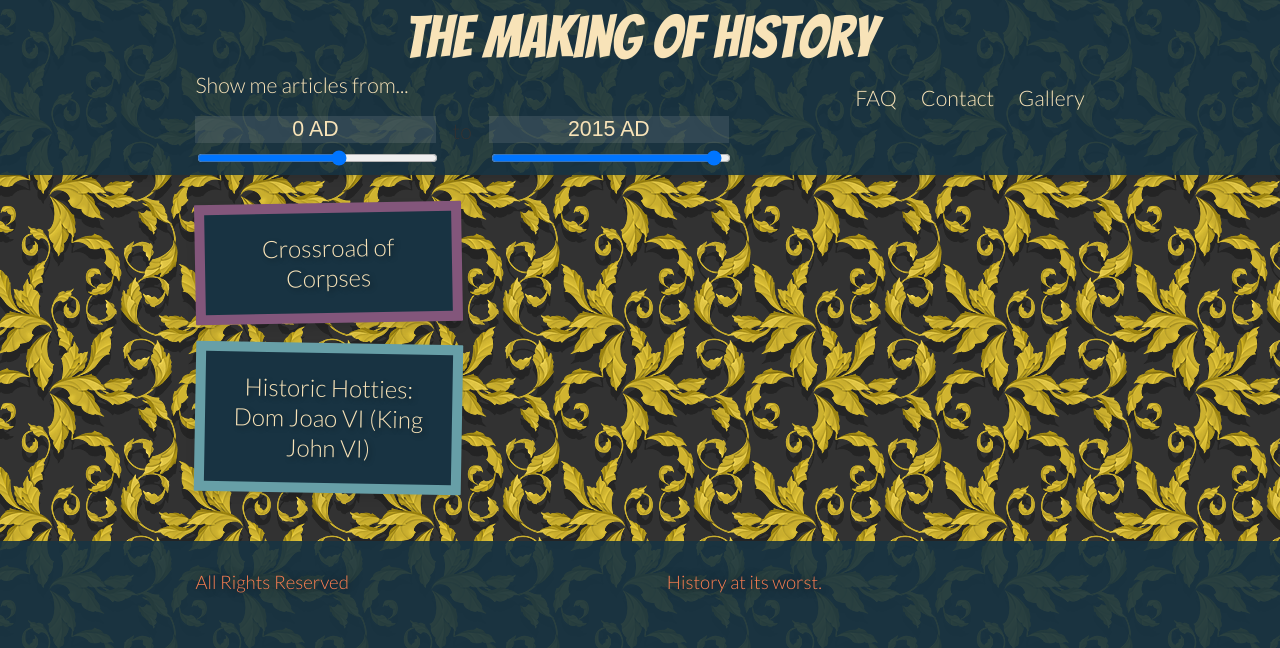
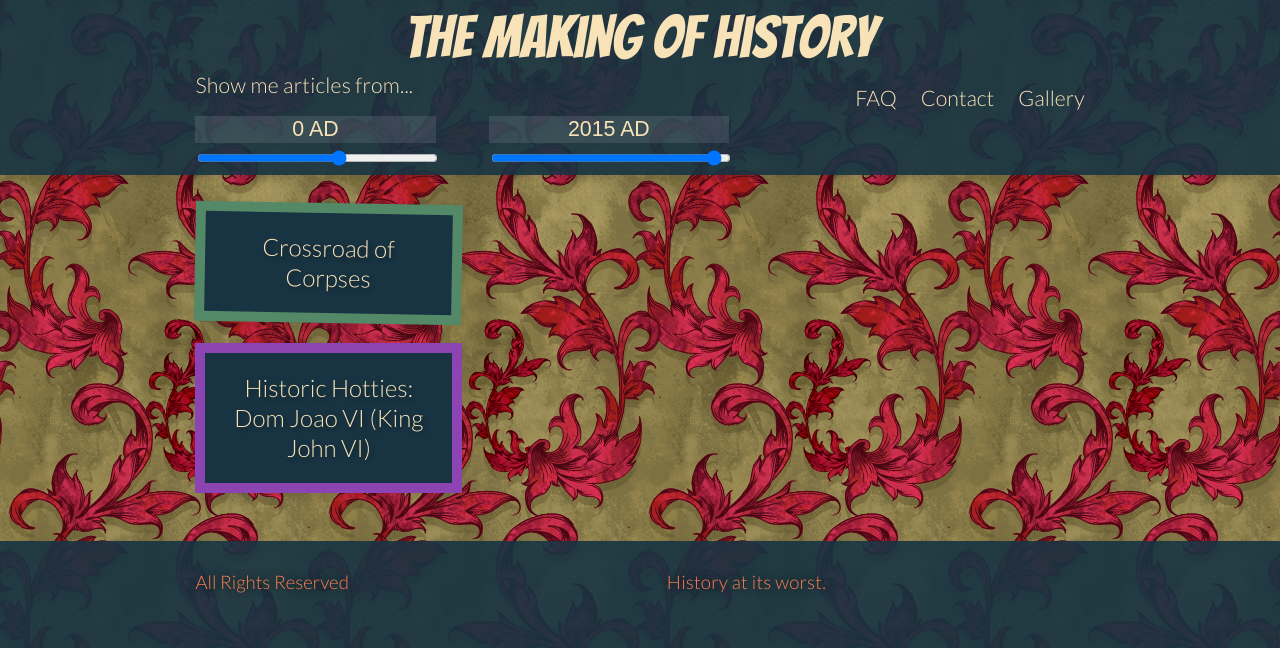
Before and after one commit to benadamstyles/making-of-history, a Jekyll site: the page built from index.html, in a window 1280 px wide. Shown: the part 450-1098 px from the top of the page. Built offline with Jekyll 4.4.1, drawn with Linux system fonts in a browser that asks for light colours; some web fonts are replaced.

Commit message:
Different bg image, small styling fixes (incl letter-spacing)

```diff
--- a/_sass/_base.scss
+++ b/_sass/_base.scss
@@ -24,7 +24,8 @@
   line-height: $base-line-height;
   font-weight: 300;
   color: $text-color;
-  background-image: url('../images/relic.gif');
+  // background-image: url('../images/relic.gif');
+  background-image: url('../images/vintage-scarlet.gif');
   // background-image: -webkit-linear-gradient(to bottom, antiquewhite, lightgrey);
   // background-image:         linear-gradient(to bottom, antiquewhite, lightgrey);
   // background-image: -webkit-linear-gradient(to bottom, lighten($gradient-color, 30%), $gradient-color);
@@ -35,6 +36,9 @@
   -webkit-text-size-adjust: 100%;
 }
 
+p {
+  letter-spacing: 0.2px;
+}
 
 
 /**
@@ -264,7 +268,7 @@
 .page-content {
   .wrapper {
     padding: $spacing-unit;
-    background-color: rgba(white, 0.97);
+    background-color: rgba(white, 0.95);
 
     @include ipad {
       padding: $spacing-unit / 2;
```
Also changed, not shown: images/vintage-scarlet.gif (added).
